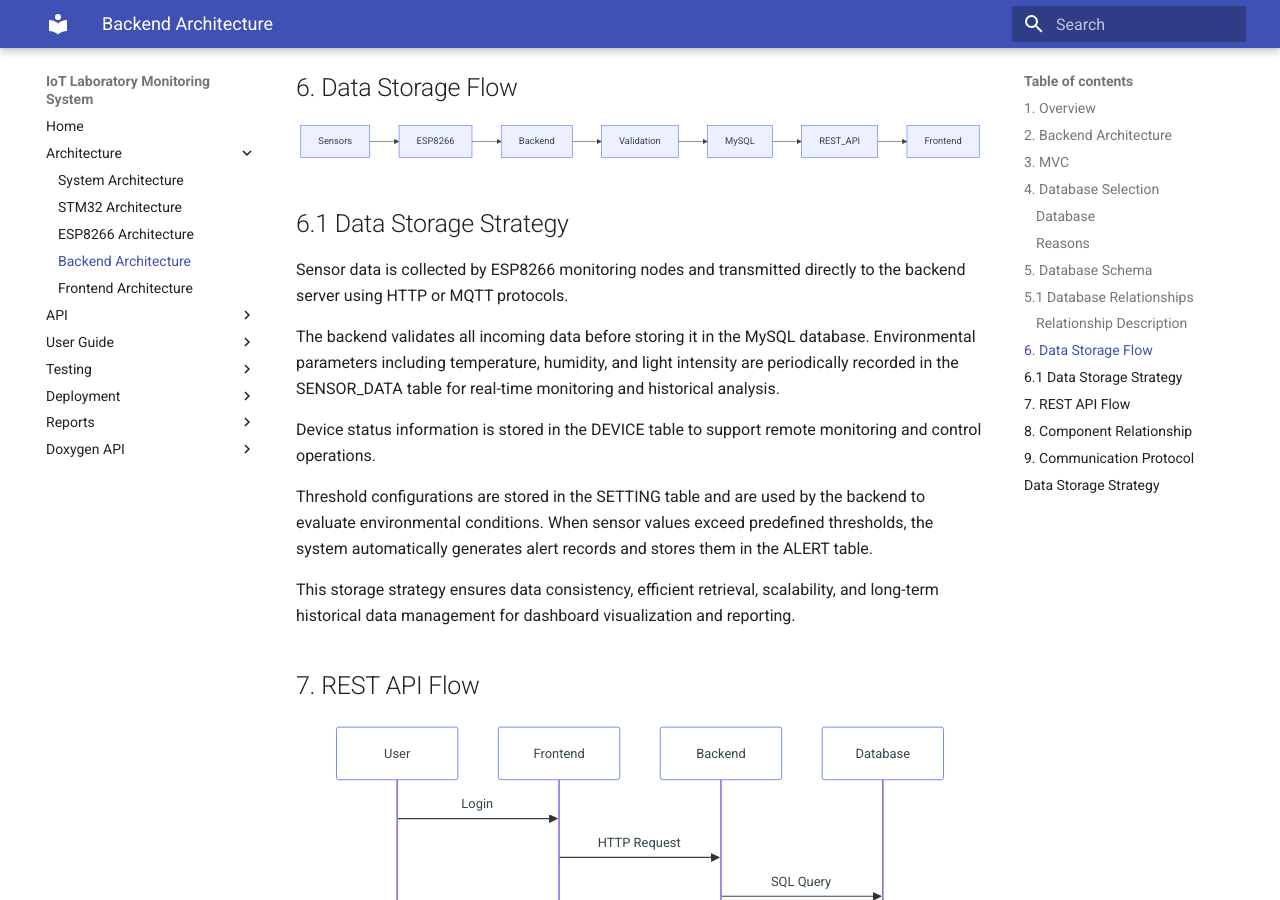
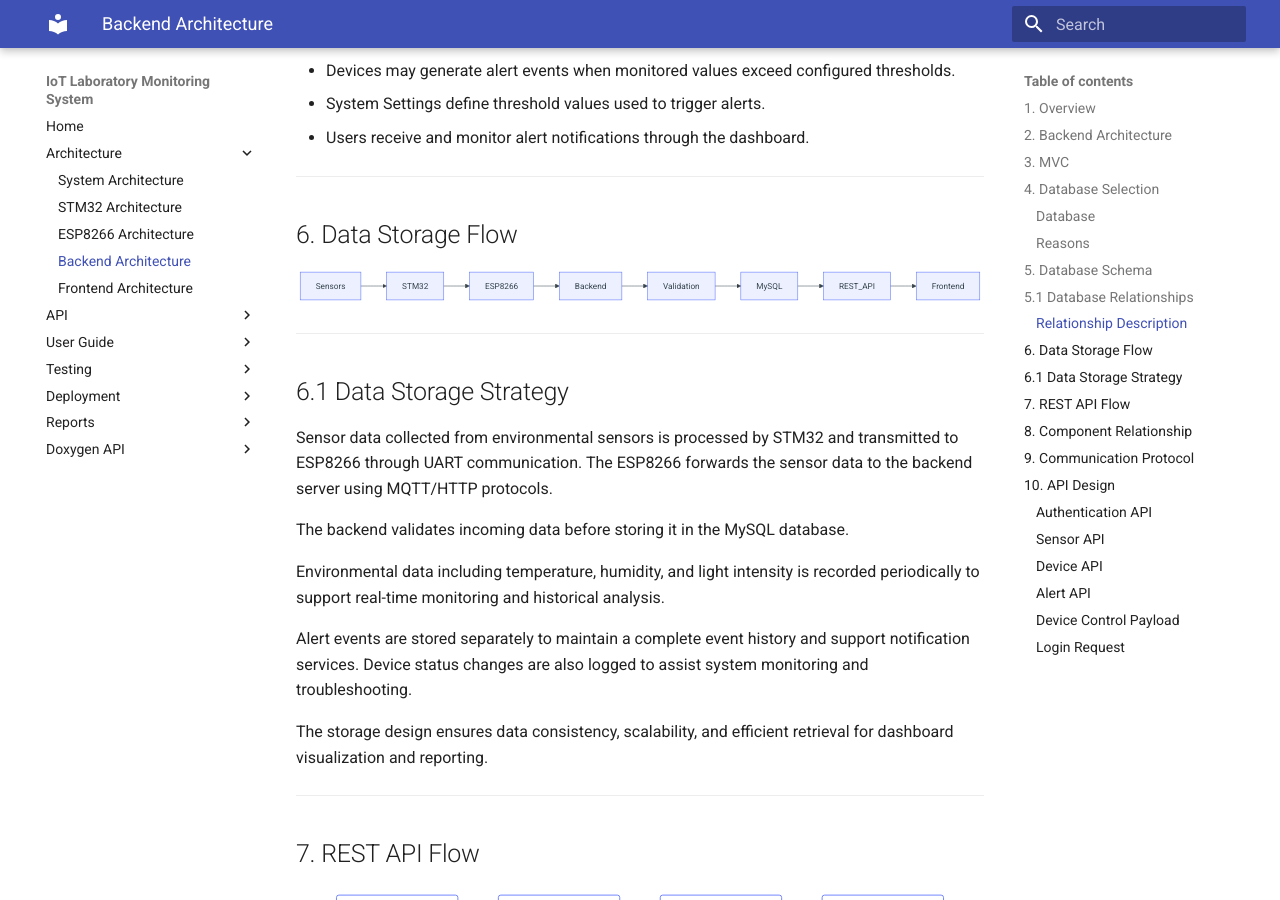
Before and after one commit to jostran1406/Phase_2_Group_11, an MkDocs documentation site: the page built from docs/architecture/backend.md, in a window 1280 px wide and 900 px high, scrolled down 2494 px. Built offline with MkDocs 1.6.1 and Material for MkDocs 9.7.7, drawn with Linux system fonts in a browser that asks for light colours; some of the changed text lies outside the part shown.

Commit message:
SP1_09 API design and documentation

````diff
--- a/docs/architecture/backend.md
+++ b/docs/architecture/backend.md
@@ -1,15 +1,20 @@
 # Backend Architecture
 
 ## 1. Overview
-The Backend is responsible for receiving, processing, storing, and providing environmental monitoring data collected from IoT devices deployed in the laboratory. It acts as the central communication layer between ESP8266 monitoring nodes, STM32 control nodes, the database, and the web-based dashboard.
 
-The backend system receives sensor data including temperature, humidity, and light intensity from ESP8266 through network communication protocols. After validating and processing the received data, the system stores it in a MySQL database and provides REST APIs for the frontend dashboard to retrieve real-time and historical information.
+The Backend is responsible for receiving, processing, storing, and providing environmental monitoring data collected from IoT devices deployed in the laboratory.
+
+Sensor data is acquired by the STM32 microcontroller from environmental sensors and transmitted to the ESP8266 gateway through UART communication. The ESP8266 then forwards the collected data to the backend server using MQTT/HTTP protocols.
+
+After validating and processing the received data, the backend stores it in a MySQL database and provides REST APIs for the frontend dashboard to retrieve real-time and historical information.
 
 In addition, the backend manages alert generation, device status monitoring, threshold configuration, and data access services to support automatic control and user interaction. The architecture is designed to be scalable, maintainable, and suitable for future expansion of additional sensors and monitoring nodes.
 
+---
+
 ## 2. Backend Architecture
+
 ```mermaid
-
 graph LR
 
 ESP8266 --> Backend
@@ -38,14 +42,18 @@
 Service --> Model
 
 Model --> MySQL
-
 ```
 
+---
+
 ## 4. Database Selection
+
 ### Database
+
 MySQL
 
 ### Reasons
+
 - Open Source
 - Stable
 - Relational Database
@@ -53,68 +61,49 @@
 - Easy Backup and Recovery
 - Good NodeJS Integration
 
+---
+
 ## 5. Database Schema
+
 ```mermaid
 erDiagram
 
 USER {
-
 INT id
-
 VARCHAR username
-
 VARCHAR password
-
 }
 
 SENSOR_DATA {
-
 INT id
-
 FLOAT temperature
-
 FLOAT humidity
-
 FLOAT light
-
 DATETIME timestamp
-
 }
 
 DEVICE {
-
 INT id
-
 VARCHAR name
-
 BOOLEAN status
-
 }
 
 ALERT {
-
 INT id
-
 VARCHAR type
-
 VARCHAR message
-
 DATETIME time
-
 }
 
 SETTING {
-
 INT id
-
 FLOAT temperature_threshold
-
 FLOAT humidity_threshold
-
 FLOAT light_threshold
-
 }
 ```
+
+---
 
 ## 5.1 Database Relationships
 
@@ -137,32 +126,47 @@
 - System Settings define threshold values used to trigger alerts.
 - Users receive and monitor alert notifications through the dashboard.
 
+---
+
 ## 6. Data Storage Flow
+
 ```mermaid
 flowchart LR
-Sensors --> ESP8266
+
+Sensors --> STM32
+
+STM32 --> ESP8266
+
 ESP8266 --> Backend
+
 Backend --> Validation
+
 Validation --> MySQL
+
 MySQL --> REST_API
+
 REST_API --> Frontend
 ```
 
+---
+
 ## 6.1 Data Storage Strategy
 
-Sensor data is collected by ESP8266 monitoring nodes and transmitted directly to the backend server using HTTP or MQTT protocols.
+Sensor data collected from environmental sensors is processed by STM32 and transmitted to ESP8266 through UART communication. The ESP8266 forwards the sensor data to the backend server using MQTT/HTTP protocols.
 
-The backend validates all incoming data before storing it in the MySQL database. Environmental parameters including temperature, humidity, and light intensity are periodically recorded in the SENSOR_DATA table for real-time monitoring and historical analysis.
+The backend validates incoming data before storing it in the MySQL database.
 
-Device status information is stored in the DEVICE table to support remote monitoring and control operations.
+Environmental data including temperature, humidity, and light intensity is recorded periodically to support real-time monitoring and historical analysis.
 
-Threshold configurations are stored in the SETTING table and are used by the backend to evaluate environmental conditions. When sensor values exceed predefined thresholds, the system automatically generates alert records and stores them in the ALERT table.
+Alert events are stored separately to maintain a complete event history and support notification services. Device status changes are also logged to assist system monitoring and troubleshooting.
 
-This storage strategy ensures data consistency, efficient retrieval, scalability, and long-term historical data management for dashboard visualization and reporting.
+The storage design ensures data consistency, scalability, and efficient retrieval for dashboard visualization and reporting.
+
+---
 
 ## 7. REST API Flow
+
 ```mermaid
-
 sequenceDiagram
 
 User->>Frontend: Login
@@ -176,108 +180,116 @@
 Backend-->>Frontend: JSON
 
 Frontend-->>User: Display
-
 ```
 
+---
+
 ## 8. Component Relationship
-```mermaid
 
-graph LR
-
-Sensor
-
--->
-
-ESP8266
-
--->
-
-Backend
-
-Backend
-
--->
-
-STM32
-
-Backend
-
--->
-
-Database
-
-Backend
-
--->
-
-Frontend
-
-Frontend
-
--->
-
-User
-
-STM32
-
--->
-
-Relay
-
-Relay
-
--->
-
-Fan
-
-Relay
-
--->
-
-Light
-
-Relay
-
--->
-
-Buzzer
-
-```
-
-## 9. Communication Protocol
 ```mermaid
 graph LR
 
-Sensor -- GPIO/I2C --> ESP8266
+Sensor --> STM32
 
-User -- HTTPS --> Frontend
+STM32 --> ESP8266
+
+ESP8266 --> Backend
+
+Backend --> Database
+
+Backend --> Frontend
+
+Frontend --> User
+
+STM32 --> Relay
+
+Relay --> Fan
+
+Relay --> Light
+
+Relay --> Buzzer
+```
+
+---
+
+## 9. Communication Protocol
+
+```mermaid
+graph LR
+
+Sensor -- GPIO/I2C --> STM32
+
+STM32 -- UART --> ESP8266
+
+ESP8266 -- MQTT/HTTP --> Backend
+
+Backend -- SQL --> MySQL
 
 Frontend -- REST API --> Backend
 
-ESP8266 -- MQTT/HTTP --> Backend
-
-Backend -- MQTT/HTTP --> ESP8266
-
-Backend -- SQL --> MySQL
-
-Backend -- REST API --> STM32
+User -- HTTPS --> Frontend
 
 STM32 -- GPIO --> Relay
 ```
 
-## Data Storage Strategy
+---
 
-The backend stores all sensor measurements in a MySQL database.
+## 10. API Design
 
-Sensor data includes:
+### Authentication API
 
-- Temperature
-- Humidity
-- Light Intensity
-- Timestamp
+| Method | Endpoint | Description |
+|----------|----------|----------|
+| POST | /api/login | User login |
 
-Each ESP8266 node periodically sends data to the backend using HTTP or MQTT.
+### Sensor API
 
-The backend validates incoming data before inserting records into the SENSOR_DATA table.
+| Method | Endpoint | Description |
+|----------|----------|----------|
+| GET | /api/sensors/latest | Get latest sensor data |
+| GET | /api/sensors/history | Get sensor history |
 
-Alert events and device status changes are stored separately to support monitoring, reporting, and system diagnostics.
+### Device API
+
+| Method | Endpoint | Description |
+|----------|----------|----------|
+| POST | /api/device/control | Control devices |
+
+### Alert API
+
+| Method | Endpoint | Description |
+|----------|----------|----------|
+| GET | /api/alerts | Get alert history |
+```
+
+## 11. JSON Data Format
+
+### Sensor Data Payload
+
+```json
+{
+  "node_id": 1,
+  "temperature": 28.5,
+  "humidity": 65.2,
+  "light": 420,
+  "timestamp": "2026-08-09T08:30:00Z"
+}
+```
+
+### Device Control Payload
+
+```json
+{
+  "device": "fan",
+  "status": true
+}
+```
+
+### Login Request
+
+```json
+{
+  "username": "admin",
+  "password": "123456"
+}
+```
````
Also changed, not shown: other parts of docs/architecture/backend.md (+3 -4 lines), docs/api/api-overview.md (+1 -2 lines), docs/api/backend_api.md (+3 -4 lines), docs/architecture/frontend.md (+16 -18 lines).
